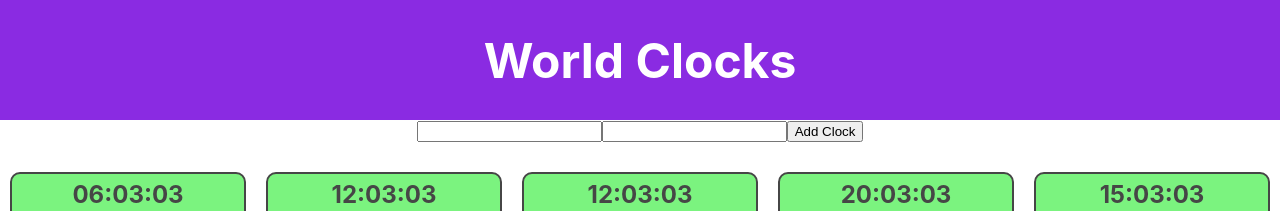
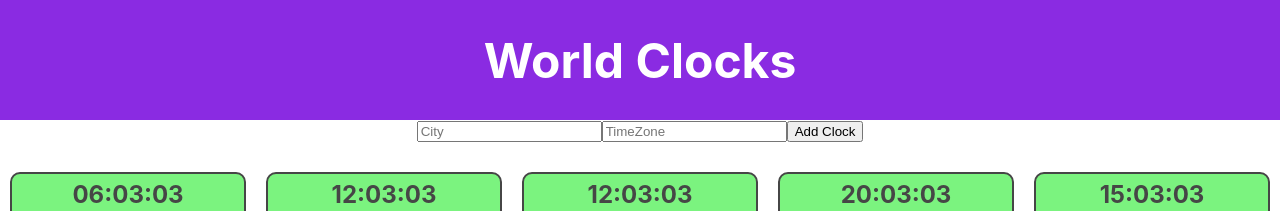
Before and after one commit to PhilippeLeopoldie/reactWorldClocks, a React (Create React App) app in the folder world-clocks/: page / in a window 1280 px wide. Shown: the top 211 px of the page. Built offline with nearby package versions, Linux system fonts and the light colour scheme.

Commit message:
implement placeholders and usedState to add new Clock

```diff
--- a/world-clocks/src/components/Board.tsx
+++ b/world-clocks/src/components/Board.tsx
@@ -10,20 +10,29 @@ const Board = () => {
         ['Asia/Tokyo', 'Tokyo'],
         ['Asia/Dubai', 'Dubai']];
 
-    const [clocks, addClock] = useState(clockArr);
+    const [clocks, setClock] = useState(clockArr);
+    const [city, setCity] = useState('')
+    const [timeZone, setTimeZone] = useState('')
+
+    const addClocks = (e : any) => {
+        e.preventDefault(); // do not refresh the page and then loosing all the data
+        console.log(e.target);
+        setClock((initialData) => [...initialData,[timeZone,city]])
+
+    }
     return (
-        <div className='boarderContainer'>
+        <div className='boarder--container'>
         <div className="title">World Clocks</div>
             <form>
                 <label>
-                    <input name="city" type={"text"}/>
+                    <input placeholder="City" onChange= {(e) => setCity(e.target.value)} value={city} name="city" type="text"/>
                 </label>
-                <label htmlFor={"timezone"}>
-                    <input name="timezone" type={"text"}/>
+                <label>
+                    <input placeholder="TimeZone"onChange={(e) => setTimeZone(e.target.value)} value= {timeZone} name="timeZone" type="text"/>
                 </label>
-                <button onClick={addClocks} type={"submit"}>Add Clock</button>
+                <button onClick={addClocks} type="submit">Add Clock</button> {/* submit refresh the page so to avoid :  e.preventDefault(); */}
             </form>
-            <div className="clockContainer">
+            <div className="clock--container">
                 {clocks.map((clock, index) => {
                     return (<Clock key={index} timeZone={clock[0]} city={clock[1]}/>)
                 }) }
@@ -32,9 +41,6 @@ const Board = () => {
     )
 }
 
-const addClocks = (e : any) => {
-    e.preventDefault();
-    console.log(e.target);
-}
+
 
 export default Board;
--- a/world-clocks/src/components/BoardStyle.css
+++ b/world-clocks/src/components/BoardStyle.css
@@ -1,4 +1,4 @@
-.boarderContainer{
+.boarder--container{
     width: 100%;
     display: flex;
     flex-direction: column;
@@ -31,7 +31,7 @@
 }
 
 @media screen and (min-width: 769px){
-    .clockContainer {
+    .clock--container {
         display: flex;
         flex-direction: row;
         width: 100%;
```
